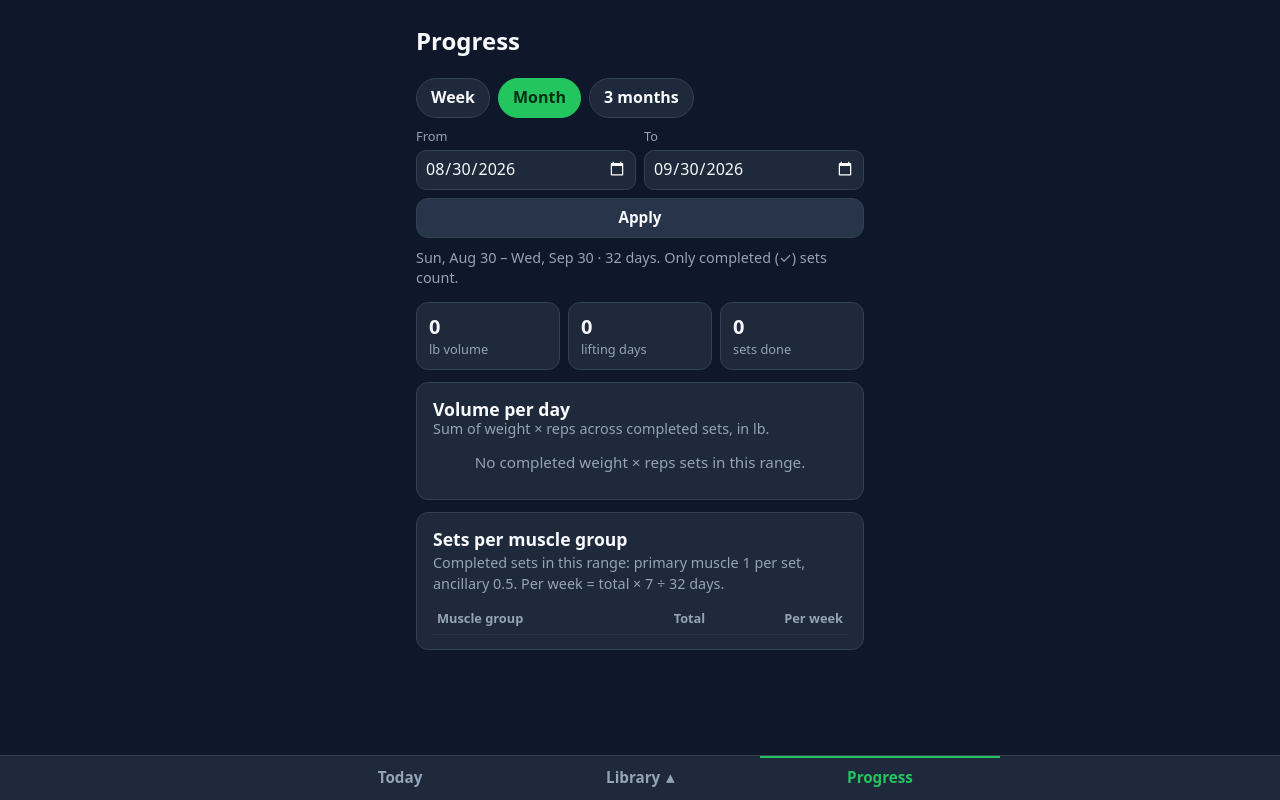
After one commit to maniclucky/FitApp, a Flask app: page /progress in a window 1280 px wide. The commit adds this page. Run offline with Flask 3, Linux system fonts and the light colour scheme; lists and menus that the app fills with data are empty; parts of the project's set-up code (start-up, migrations or seed data) failed here and were passed over.

Commit message:
Add Progress page: daily volume chart and sets per muscle group
- New Progress tab in the bottom bar (placement temporary).
- Date range with Week / Month / 3 months presets and custom dates; defaults
  to the past calendar month.
- Inline-SVG bar chart of volume per day (sum of weight × reps over completed
  sets) with hover/tap/arrow-key tooltip and a table view. Bar color validated
  with the dataviz palette checker against the card surface.
- Sets per muscle group over the range (primary 1, ancillary 0.5), with total
  and per-week figures truncated to one decimal.

Co-Authored-By: Claude Opus 5.5 <noreply@anthropic.com>

```diff
--- a/app.py
+++ b/app.py
@@ -1167,6 +1167,102 @@ def clear_day(day_str):
     return redirect(url_for("day", day_str=d.isoformat()))
 
 
+# ----- Progress -----
+
+PROGRESS_MAX_DAYS = 366
+
+
+def month_before(d):
+    """The same day one calendar month earlier, clamped to that month's length (Mar 31 -> Feb 28)."""
+    year, month = (d.year, d.month - 1) if d.month > 1 else (d.year - 1, 12)
+    last_day = (date(year + month // 12, month % 12 + 1, 1) - timedelta(days=1)).day
+    return date(year, month, min(d.day, last_day))
+
+
+def progress_range(args, today):
+    """(start, end, error) from ?start=&end= (YYYY-MM-DD). Defaults to the past month, ending today."""
+    try:
+        end = date.fromisoformat(args["end"]) if args.get("end") else today
+        start = date.fromisoformat(args["start"]) if args.get("start") else month_before(end)
+    except ValueError:
+        return month_before(today), today, "Dates should look like 2026-09-30."
+    if start > end:
+        return start, end, "The start date is after the end date."
+    if (end - start).days + 1 > PROGRESS_MAX_DAYS:
+        return start, end, f"Pick a range of at most {PROGRESS_MAX_DAYS} days."
+    return start, end, None
+
+
+@app.route("/progress")
+def progress():
+    """Daily volume (sum of weight × reps) and sets per muscle group over a date range.
+
+    Only completed sets count. Muscle sets use the same weighting as routine volume
+    planning (MUSCLE_SET_WEIGHTS: primary 1, ancillary 0.5) with each exercise's current
+    muscle groups; per week = total × 7 / days in range.
+    """
+    today = date.today()
+    start, end, error = progress_range(request.args, today)
+    if error:
+        flash(error, "error")
+        start, end = month_before(today), today
+    n_days = (end - start).days + 1
+    in_range = (LogExercise.date >= start, LogExercise.date <= end, LogSet.completed_at.is_not(None))
+
+    volume_by_day = dict(db.session.execute(
+        select(LogExercise.date, func.sum(LogSet.weight * LogSet.reps))
+        .join(LogSet)
+        .where(*in_range, LogSet.weight.is_not(None), LogSet.reps.is_not(None))
+        .group_by(LogExercise.date)
+    ).all())
+    days = [
+        {"date": (d := start + timedelta(days=i)).isoformat(), "volume": round(volume_by_day.get(d) or 0, 2)}
+        for i in range(n_days)
+    ]
+
+    sets_by_exercise = dict(db.session.execute(
+        select(LogExercise.exercise_id, func.count(LogSet.id)).join(LogSet).where(*in_range)
+        .group_by(LogExercise.exercise_id)
+    ).all())
+    muscle_sets = {}
+    for exercise in db.session.scalars(select(Exercise).where(Exercise.id.in_(sets_by_exercise))):
+        for em in exercise.muscles:
+            muscle_sets[em.muscle_group_id] = (
+                muscle_sets.get(em.muscle_group_id, 0) + sets_by_exercise[exercise.id] * MUSCLE_SET_WEIGHTS[em.role]
+            )
+    muscles = [
+        {"name": mg.name, "total": muscle_sets.get(mg.id, 0), "per_week": muscle_sets.get(mg.id, 0) * 7 / n_days}
+        for mg in ordered_muscle_groups()
+    ]
+
+    return render_template(
+        "progress.html",
+        start=start, end=end, today=today, n_days=n_days, days=days, muscles=muscles,
+        total_volume=sum(d["volume"] for d in days),
+        training_days=sum(1 for d in days if d["volume"]),
+        completed_sets=sum(sets_by_exercise.values()),
+        presets=[("Week", today - timedelta(days=6)), ("Month", month_before(today)),
+                 ("3 months", month_before(month_before(month_before(today))))],
+    )
+
+
+@app.template_filter("trunc1")
+def truncate_one_decimal(value):
+    """Cut off (not round) to one decimal: 8.1666 -> '8.1', 8.0 -> '8'."""
+    cut = math.floor(value * 10 + 1e-9) / 10
+    return f"{cut:g}"
+
+
+@app.template_filter("volume")
+def format_volume(value):
+    """Thousands-separated, cut off at one decimal: 12345.67 -> '12,345.6', 1200.0 -> '1,200'."""
+    cut = math.floor(value * 10 + 1e-9) / 10
+    return f"{cut:,.1f}".removesuffix(".0")
+
+
+app.add_template_filter(date.fromisoformat, "fromiso")
+
+
 @app.get("/api/calendar")
 def api_calendar():
     """Per-day set counts for a month: {"YYYY-MM-DD": {"sets": n, "done": n}}."""
--- /dev/null
+++ b/static/progress.js
@@ -0,0 +1,128 @@
+// Progress page: bar chart of volume per day (inline SVG, redrawn to fit the card).
+// Data: [{date: "YYYY-MM-DD", volume}] for every day in the range, zeros included.
+// Hover/tap a day's column (the whole column is the hit target) or use ←/→ when the chart
+// has focus to read a day; the table view below the chart has every value too.
+(function () {
+  const chart = document.getElementById("volume-chart");
+  if (!chart) return;
+  const days = JSON.parse(document.getElementById("volume-data").textContent);
+  const tooltip = document.getElementById("chart-tooltip");
+  const SVG = "http://www.w3.org/2000/svg";
+
+  const BAR = "#16a34a"; // validated against the card surface (dataviz validate_palette, dark mode)
+  const BAR_ACTIVE = "#22c55e"; // the hovered bar lifts a step lighter
+  const PLOT_H = 180;
+  const AXIS_H = 22; // x-axis label band, included in the container height
+  const LEFT = 44; // y-axis label gutter
+  const TOP = 8;
+
+  // Cut off at one decimal, thousands-separated (matches the server's `volume` filter).
+  const fmt = (v) => (Math.floor(v * 10 + 1e-9) / 10).toLocaleString("en-US", { maximumFractionDigits: 1 });
+  const parse = (iso) => new Date(`${iso}T00:00:00`);
+  const shortDate = (iso) => parse(iso).toLocaleDateString("en-US", { month: "short", day: "numeric" });
+  const longDate = (iso) => parse(iso).toLocaleDateString("en-US", { weekday: "short", month: "short", day: "numeric" });
+
+  // Round axis: 1 / 2 / 2.5 / 5 × 10^n steps, about four gridlines.
+  function niceStep(max) {
+    const raw = max / 4;
+    const mag = 10 ** Math.floor(Math.log10(raw));
+    return [1, 2, 2.5, 5, 10].map((m) => m * mag).find((s) => s >= raw);
+  }
+
+  function el(name, attrs, parent) {
+    const node = document.createElementNS(SVG, name);
+    for (const [k, v] of Object.entries(attrs)) node.setAttribute(k, v);
+    parent.appendChild(node);
+    return node;
+  }
+
+  // Rounded 4px data end (top), square at the baseline.
+  function barPath(x, y, w, h) {
+    const r = Math.min(4, w / 2, h);
+    return `M${x},${y + h} V${y + r} Q${x},${y} ${x + r},${y} H${x + w - r} Q${x + w},${y} ${x + w},${y + r} V${y + h} Z`;
+  }
+
+  let bars = [];
+  let geometry = null;
+  let active = -1;
+
+  function draw() {
+    chart.querySelector("svg")?.remove();
+    const width = chart.clientWidth;
+    const plotW = width - LEFT - 4;
+    const max = Math.max(...days.map((d) => d.volume));
+    const step = niceStep(max);
+    const top = Math.ceil(max / step) * step;
+    const y = (v) => TOP + PLOT_H - (v / top) * PLOT_H;
+    const band = plotW / days.length;
+    const barW = Math.max(1, Math.min(24, band - 2)); // 2px surface gap between neighbours
+    geometry = { band, barW };
+
+    const svg = el("svg", { width, height: TOP + PLOT_H + AXIS_H, "aria-hidden": "true" }, chart);
+
+    // Gridlines + y ticks (hairline, solid, recessive).
+    for (let v = 0; v <= top + 1e-9; v += step) {
+      el("line", { x1: LEFT, x2: width, y1: y(v), y2: y(v), class: v === 0 ? "axis" : "grid" }, svg);
+      el("text", { x: LEFT - 6, y: y(v) + 4, "text-anchor": "end", class: "tick" }, svg).textContent =
+        v >= 10000 ? `${fmt(v / 1000)}k` : fmt(v);
+    }
+
+    bars = days.map((d, i) => {
+      if (!d.volume) return null;
+      const x = LEFT + i * band + (band - barW) / 2;
+      return el("path", { d: barPath(x, y(d.volume), barW, y(0) - y(d.volume)), fill: BAR }, svg);
+    });
+
+    // ~5 evenly spaced date labels, always including the first and last day.
+    const labelCount = Math.min(days.length, Math.max(2, Math.floor(plotW / 70)));
+    const seen = new Set();
+    for (let k = 0; k < labelCount; k++) {
+      const i = Math.round((k * (days.length - 1)) / Math.max(1, labelCount - 1));
+      if (seen.has(i)) continue;
+      seen.add(i);
+      const anchor = k === 0 ? "start" : k === labelCount - 1 ? "end" : "middle";
+      const x = k === 0 ? LEFT : k === labelCount - 1 ? width : LEFT + (i + 0.5) * band;
+      el("text", { x, y: TOP + PLOT_H + 16, "text-anchor": anchor, class: "tick" }, svg).textContent = shortDate(days[i].date);
+    }
+    if (active >= 0) show(active);
+  }
+
+  function show(i) {
+    active = i;
+    bars.forEach((b, j) => b && b.setAttribute("fill", j === i ? BAR_ACTIVE : BAR));
+    const d = days[i];
+    tooltip.querySelector("strong").textContent = d.volume ? `${fmt(d.volume)} lb` : "Rest day";
+    tooltip.querySelector("span").textContent = longDate(d.date);
+    tooltip.hidden = false;
+    // Keep the tooltip inside the card, centred over the day where possible.
+    const center = LEFT + (i + 0.5) * geometry.band;
+    const w = tooltip.offsetWidth;
+    tooltip.style.left = `${Math.min(Math.max(center - w / 2, 0), chart.clientWidth - w)}px`;
+  }
+
+  function hide() {
+    active = -1;
+    bars.forEach((b) => b && b.setAttribute("fill", BAR));
+    tooltip.hidden = true;
+  }
+
+  function indexAt(clientX) {
+    const x = clientX - chart.getBoundingClientRect().left - LEFT;
+    return Math.min(days.length - 1, Math.max(0, Math.floor(x / geometry.band)));
+  }
+
+  chart.addEventListener("pointermove", (e) => show(indexAt(e.clientX)));
+  chart.addEventListener("pointerdown", (e) => show(indexAt(e.clientX)));
+  chart.addEventListener("pointerleave", (e) => {
+    if (e.pointerType === "mouse") hide(); // on touch, the last tapped day stays shown
+  });
+  chart.addEventListener("keydown", (e) => {
+    if (e.key !== "ArrowLeft" && e.key !== "ArrowRight") return;
+    e.preventDefault();
+    const start = active < 0 ? days.length - 1 : active + (e.key === "ArrowRight" ? 1 : -1);
+    show(Math.min(days.length - 1, Math.max(0, start)));
+  });
+  chart.addEventListener("blur", hide);
+
+  new ResizeObserver(draw).observe(chart);
+})();
--- a/static/style.css
+++ b/static/style.css
@@ -862,3 +862,73 @@ textarea:focus { outline: 2px solid var(--accent); outline-offset: 1px; }
 .log-actions .notes-btn { margin-left: auto; }
 .history-day .note { margin: 2px 0 6px; }
 .notes-sheet .form { gap: 14px; }
+
+/* Progress */
+.range-filter { display: flex; flex-direction: column; gap: 10px; margin-bottom: 14px; }
+.range-presets { display: flex; gap: 8px; }
+.chip-link {
+  display: inline-flex;
+  align-items: center;
+  min-height: 40px;
+  padding: 0 14px;
+  border-radius: 999px;
+  border: 1px solid var(--border);
+  background: var(--surface);
+  color: var(--text);
+  text-decoration: none;
+  font-weight: 600;
+}
+.chip-link[aria-current="true"] { background: var(--accent); border-color: var(--accent); color: var(--accent-text); }
+.range-custom { display: grid; grid-template-columns: 1fr 1fr; gap: 8px; }
+.range-custom label { display: flex; flex-direction: column; gap: 4px; font-size: 0.8rem; color: var(--muted); min-width: 0; }
+.range-custom button { grid-column: 1 / -1; }
+.range-custom input[type="date"] {
+  width: 100%;
+  min-height: 40px;
+  padding: 0 8px;
+  border-radius: 10px;
+  border: 1px solid var(--border);
+  background: var(--surface);
+  color: var(--text);
+  font: inherit;
+  font-size: 16px;
+  color-scheme: dark;
+}
+.range-note { margin: 0; }
+.kpis { display: grid; grid-template-columns: repeat(3, 1fr); gap: 8px; margin-bottom: 12px; }
+.kpi { display: flex; flex-direction: column; padding: 10px 12px; border-radius: var(--radius); background: var(--surface); border: 1px solid var(--border); }
+.kpi-value { font-size: 1.25rem; font-weight: 700; font-variant-numeric: tabular-nums; }
+.kpi-label { font-size: 0.8rem; color: var(--muted); }
+.chart-card, .card + .card { margin-bottom: 12px; }
+.chart-card h2 { margin-bottom: 2px; }
+.chart { position: relative; margin-top: 8px; touch-action: pan-y; }
+.chart:focus-visible { outline: 2px solid var(--accent); outline-offset: 4px; border-radius: 4px; }
+.chart svg { display: block; }
+.chart .grid { stroke: var(--surface-2); stroke-width: 1; }
+.chart .axis { stroke: var(--border); stroke-width: 1; }
+.chart .tick { fill: var(--muted); font-size: 11px; font-variant-numeric: tabular-nums; }
+.chart-tooltip {
+  position: absolute;
+  top: -6px;
+  display: flex;
+  flex-direction: column;
+  padding: 6px 10px;
+  border-radius: 8px;
+  background: var(--bg);
+  border: 1px solid var(--border);
+  box-shadow: 0 6px 16px rgb(0 0 0 / 0.4);
+  pointer-events: none;
+  white-space: nowrap;
+}
+.chart-tooltip strong { font-size: 1rem; }
+.chart-tooltip span { font-size: 0.8rem; color: var(--muted); }
+.table-view { margin-top: 10px; font-size: 0.9rem; }
+.table-view summary { cursor: pointer; color: var(--muted); min-height: 36px; display: flex; align-items: center; }
+.table-view table, .muscle-sets { width: 100%; border-collapse: collapse; font-variant-numeric: tabular-nums; }
+.table-view th, .table-view td, .muscle-sets th, .muscle-sets td { padding: 6px 4px; border-bottom: 1px solid var(--surface-2); text-align: right; }
+.table-view th:first-child, .table-view td:first-child, .muscle-sets th:first-child { text-align: left; }
+.table-view a { color: var(--text); }
+.muscle-sets thead th { font-size: 0.8rem; color: var(--muted); font-weight: 600; }
+.muscle-sets tbody th { font-weight: 600; }
+.muscle-sets tr.none { color: var(--muted); }
+.muscle-sets tr.none th { font-weight: 400; }
--- a/templates/base.html
+++ b/templates/base.html
@@ -30,6 +30,7 @@
         {% endfor %}
       </div>
     </div>
+    <a href="{{ url_for('progress') }}" {% if request.endpoint == 'progress' %}aria-current="page"{% endif %}>Progress</a>
   </nav>
   <script src="{{ url_for('static', filename='nav.js') }}"></script>
   {% endblock %}
--- /dev/null
+++ b/templates/progress.html
@@ -0,0 +1,72 @@
+{% extends "base.html" %}
+{% block title %}Progress · FitApp{% endblock %}
+{% block content %}
+<header class="page-header">
+  <h1>Progress</h1>
+</header>
+
+{# Date range first; it scopes everything below. #}
+<section class="range-filter" aria-label="Date range">
+  <div class="range-presets">
+    {% for label, preset_start in presets %}
+      <a class="chip-link" href="{{ url_for('progress', start=preset_start.isoformat(), end=today.isoformat()) }}"
+         {% if start == preset_start and end == today %}aria-current="true"{% endif %}>{{ label }}</a>
+    {% endfor %}
+  </div>
+  <form method="get" class="range-custom">
+    <label>From <input type="date" name="start" value="{{ start.isoformat() }}" max="{{ today.isoformat() }}"></label>
+    <label>To <input type="date" name="end" value="{{ end.isoformat() }}"></label>
+    <button type="submit" class="button subtle small">Apply</button>
+  </form>
+  <p class="hint range-note">{{ start|history_date }} – {{ end|history_date }} · {{ n_days }} day{{ '' if n_days == 1 else 's' }}. Only completed (✓) sets count.</p>
+</section>
+
+<section class="kpis" aria-label="Totals">
+  <div class="kpi"><span class="kpi-value">{{ total_volume|volume }}</span><span class="kpi-label">lb volume</span></div>
+  <div class="kpi"><span class="kpi-value">{{ training_days }}</span><span class="kpi-label">lifting days</span></div>
+  <div class="kpi"><span class="kpi-value">{{ completed_sets }}</span><span class="kpi-label">sets done</span></div>
+</section>
+
+<section class="card chart-card">
+  <h2>Volume per day</h2>
+  <p class="hint">Sum of weight × reps across completed sets, in lb.</p>
+  {% if total_volume %}
+    <div class="chart" id="volume-chart" tabindex="0" role="img"
+         aria-label="Bar chart of volume per day from {{ start|history_date }} to {{ end|history_date }}. Use the left and right arrow keys to read each day, or open the table below.">
+      <div class="chart-tooltip" id="chart-tooltip" hidden><strong></strong><span></span></div>
+    </div>
+    <details class="table-view">
+      <summary>Show as table</summary>
+      <table>
+        <thead><tr><th scope="col">Day</th><th scope="col">Volume (lb)</th></tr></thead>
+        <tbody>
+          {% for d in days if d.volume %}
+            <tr><td><a href="{{ url_for('day', day_str=d.date) }}">{{ d.date|fromiso|history_date }}</a></td><td>{{ d.volume|volume }}</td></tr>
+          {% endfor %}
+        </tbody>
+      </table>
+    </details>
+  {% else %}
+    <p class="empty small">No completed weight × reps sets in this range.</p>
+  {% endif %}
+</section>
+
+<section class="card">
+  <h2>Sets per muscle group</h2>
+  <p class="hint">Completed sets in this range: primary muscle 1 per set, ancillary 0.5. Per week = total × 7 ÷ {{ n_days }} days.</p>
+  <table class="muscle-sets">
+    <thead><tr><th scope="col">Muscle group</th><th scope="col">Total</th><th scope="col">Per week</th></tr></thead>
+    <tbody>
+      {% for m in muscles %}
+        <tr{% if not m.total %} class="none"{% endif %}><th scope="row">{{ m.name }}</th><td>{{ m.total|trunc1 }}</td><td>{{ m.per_week|trunc1 }}</td></tr>
+      {% endfor %}
+    </tbody>
+  </table>
+</section>
+
+<script type="application/json" id="volume-data">{{ days|tojson }}</script>
+{% endblock %}
+
+{% block scripts %}
+<script src="{{ url_for('static', filename='progress.js') }}"></script>
+{% endblock %}
```
Also changed, not shown: CLAUDE.md (+2 -2 lines), agent-notes/data-model.md (+8 -0 lines), agent-notes/stack-decisions.md (+1 -1 lines), agent-notes/README.md.
